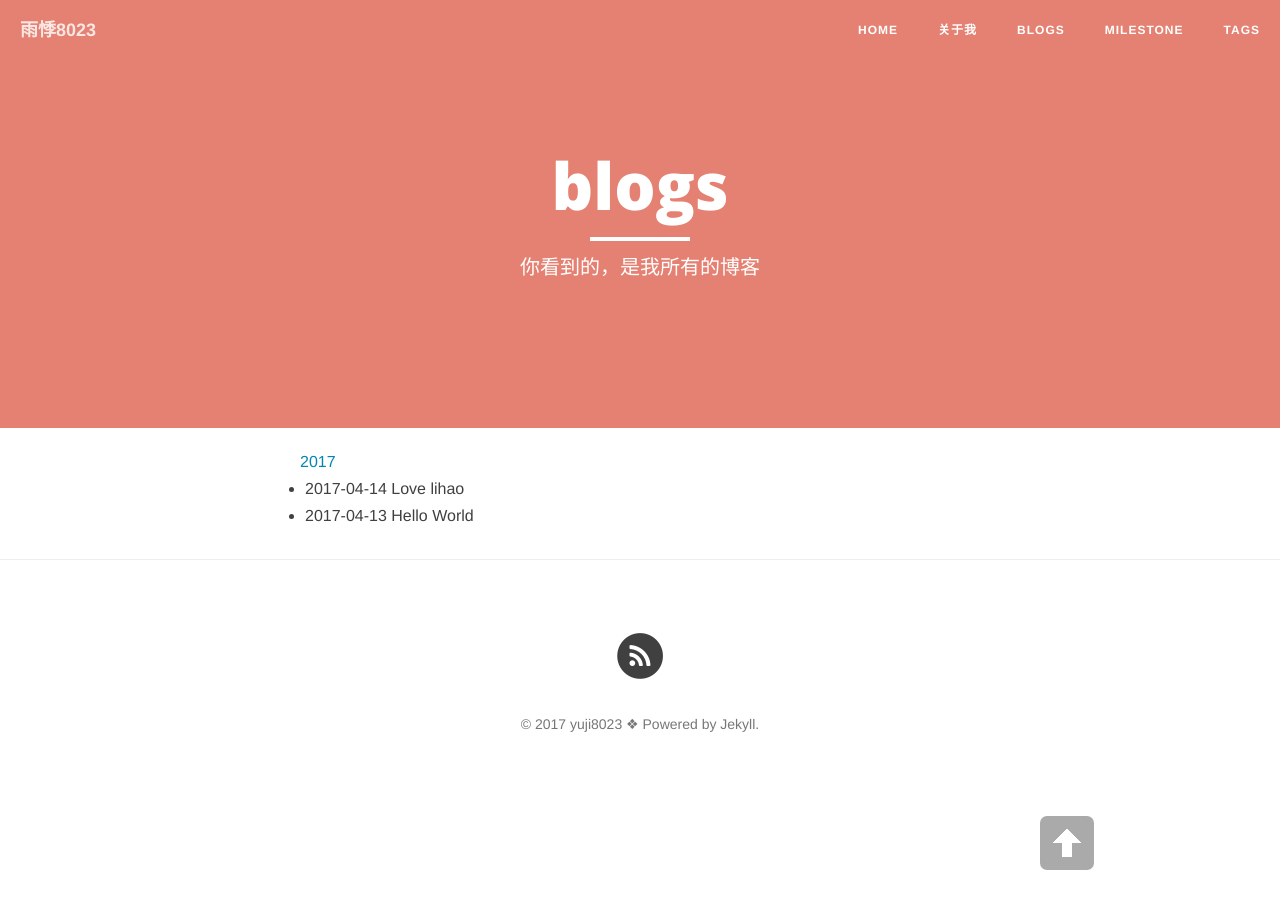
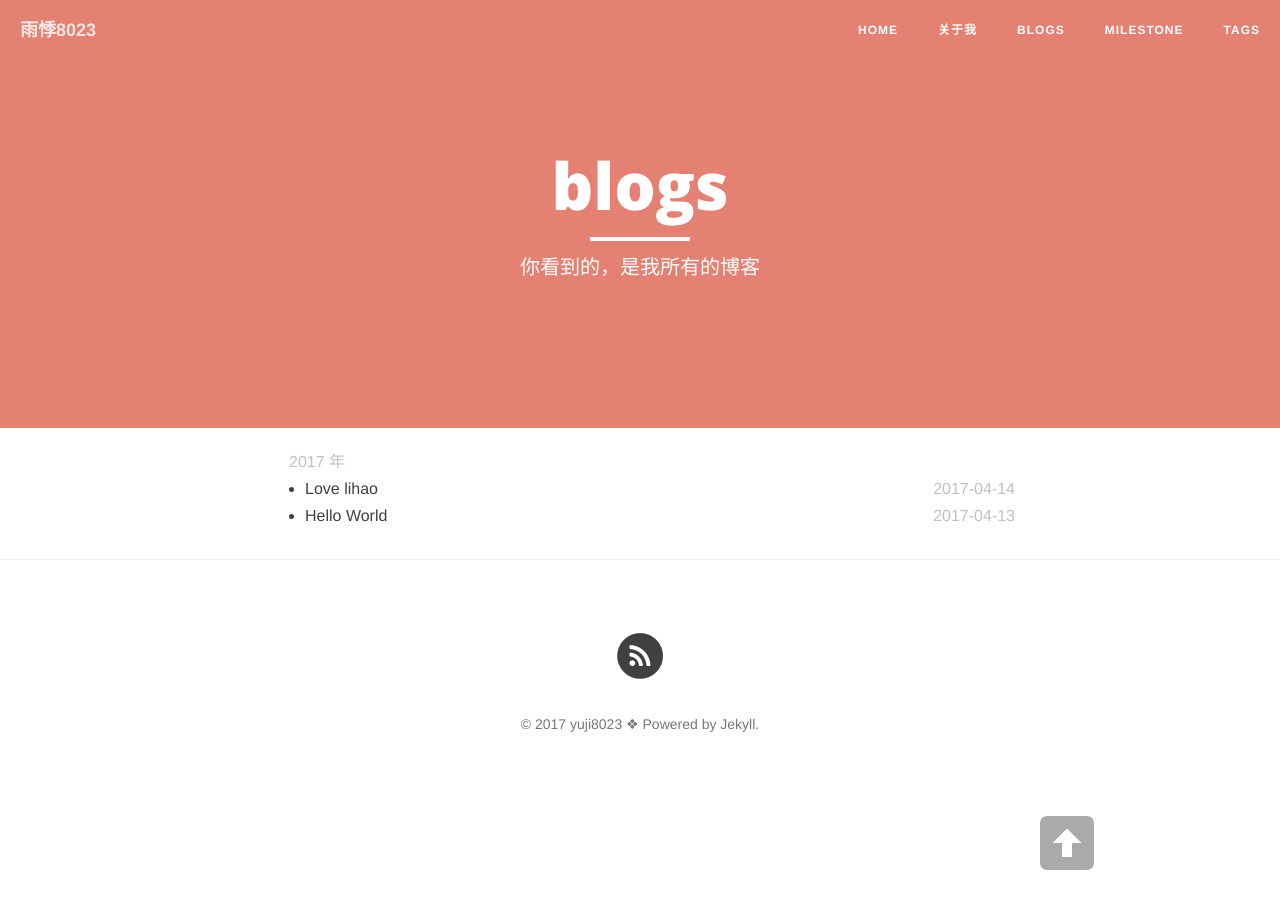
Before and after one commit to yuji8023/yuji8023.github.io, a Jekyll site: the page built from archive.md, in a window 1280 px wide. Built offline with Jekyll 4.4.1, drawn with Linux system fonts in a browser that asks for light colours; nearby versions of some CDN libraries.

Commit message:
blogs 文章列表样式修改

```diff
--- a/archive.md
+++ b/archive.md
@@ -11,11 +11,11 @@ header-img: "img/orange.jpg"
   {% capture y %}{{post.date | date:"%Y"}}{% endcapture %}
   {% if year != y %}
     {% assign year = y %}
-    <li class="listing-seperator">{{ y }}</li>
+    <li class="listing-seperator" style="list-style:none;color:#c0c0c0;position:relative;left:-16px;">{{ y }} 年</li>
   {% endif %}
   <li class="listing-item">
-    <time datetime="{{ post.date | date:"%Y-%m-%d" }}">{{ post.date | date:"%Y-%m-%d" }}</time>
     <a href="{{ post.url }}" title="{{ post.title }}">{{ post.title }}</a>
+    <time style="float:right;color:#c0c0c0;" datetime="{{ post.date | date:"%Y-%m-%d" }}">{{ post.date | date:"%Y-%m-%d" }}</time>
   </li>
 {% endfor %}
 </ul>
--- a/css/syntax.css
+++ b/css/syntax.css
@@ -11,12 +11,6 @@
 
 .highlight pre code {
   white-space: pre;       // forces <code> to respect <pre> formatting
-}
-.listing-seperator{
-	list-style: none;
-	color:#0086B3;
-	position: relative;
-	left: -5px;
 }
 
 /*
```
